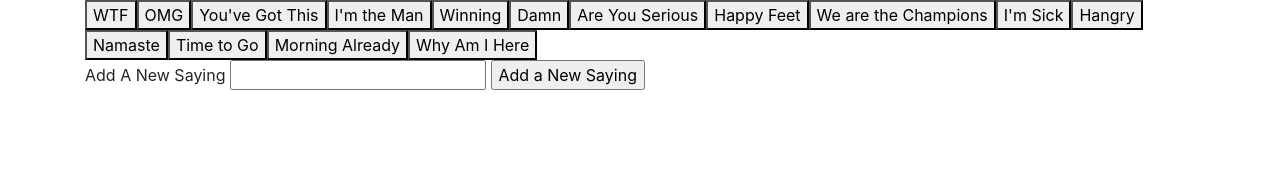
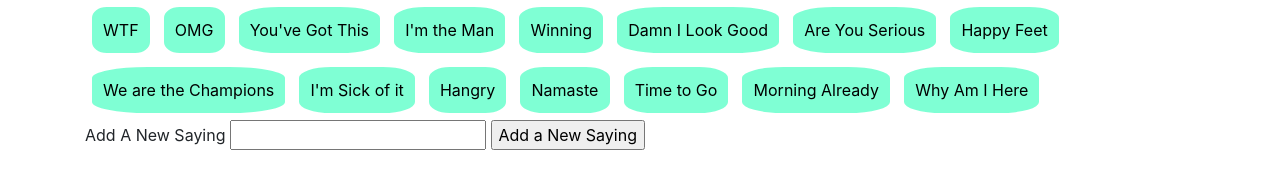
Before and after one commit to daniel5075/GifSearch, a plain HTML site: page index.html in a window 1280 px wide. Drawn offline with nearby package versions, Linux system fonts and the light colour scheme.

Commit message:
styling buttons

```diff
--- a/assets/css/style.css
+++ b/assets/css/style.css
@@ -0,0 +1,14 @@
+button{
+       text-align: center;
+        background-color: aquamarine;
+        padding: 1%;
+        font-size: 16px;
+       border-radius: 30%;
+       border: 7px solid white;
+
+
+}
+button:hover{
+    background-color: #4CAF50; /* Green */
+    color: white;
+}
--- a/assets/javascript/app.js
+++ b/assets/javascript/app.js
@@ -1,7 +1,7 @@
 // vars
 var topics = ["WTF", "OMG", "You've Got This", "I'm the Man",
-    "Winning", "Damn", "Are You Serious", "Happy Feet", "We are the Champions",
-    "I'm Sick", "Hangry", "Namaste", "Time to Go", "Morning Already", "Why Am I Here"];
+    "Winning", "Damn I Look Good", "Are You Serious", "Happy Feet", "We are the Champions",
+    "I'm Sick of it", "Hangry", "Namaste", "Time to Go", "Morning Already", "Why Am I Here"];
 var topic = "";
 var apiKey = "DfbUv8enI65mMRcdIEtYZdtlzyxtxJPY";
 // var saying = "";
@@ -22,7 +22,7 @@ function displayGif() {
             var results = response.data;
             for (var i = 0; i < results.length; i++) {
                 var gifDiv = $("<div>");
-                var gifRating = $("<p>").text("Rating: " + results[i].rating);
+                var gifRating = $("<div>").text("Rating: " + results[i].rating);
                 var gifImage = $("<img>");
                 gifImage.attr("class", "gif");
                 gifImage.attr("src", results[i].images.fixed_height_still.url)
--- a/index.html
+++ b/index.html
@@ -23,12 +23,11 @@
             <input id="add-saying" type="submit" value="Add a New Saying">
         </form>
 
-        <div class="row col-md-6">
+        <div class="row">
+            <div class="col-md-6">
                 <div id="displayGifs">
-
                 </div>
             </div>
-
         </div>
 
         <script src="https://code.jquery.com/jquery-3.3.1.slim.min.js"
```
Lines whose indentation alone changed are shown as unchanged.
